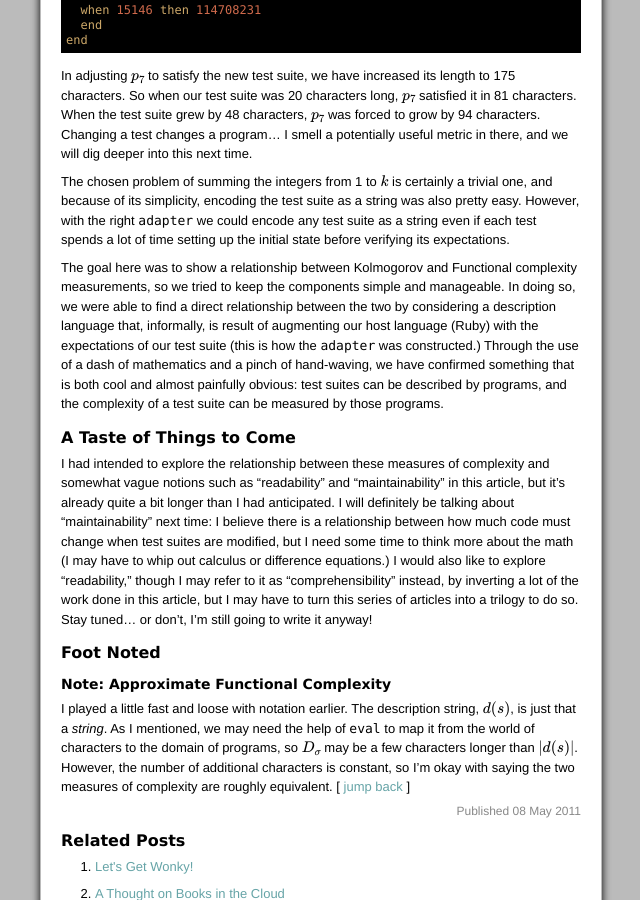
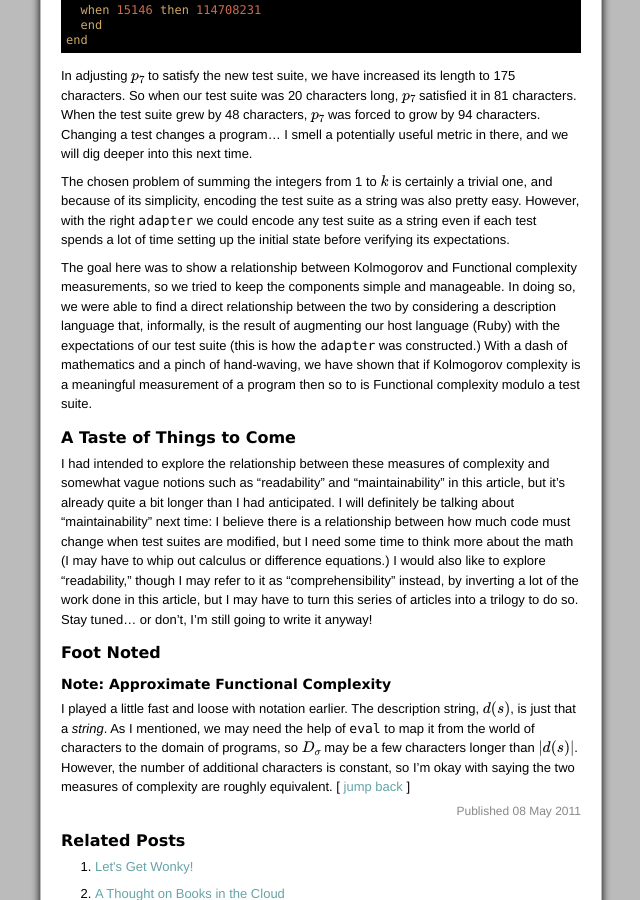
Before and after one commit to iande/mathish.com, a Jekyll site: the page built from _posts/2011-05-08-mother-functional.md, in a window 1280 px wide and 900 px high, scrolled down 6092 px. Shown: the whole window, without its empty margins (319-959 px from the left). Built offline with Jekyll 4.4.1, drawn with Linux system fonts in a browser that asks for light colours; formulas are drawn with MathJax 3; comment, search, counter and statistics services are not loaded.

Commit message:
revising bits

```diff
--- a/_posts/2011-05-08-mother-functional.md
+++ b/_posts/2011-05-08-mother-functional.md
@@ -465,13 +465,12 @@ time setting up the initial state before verifying its expectations.
 The goal here was to show a relationship between Kolmogorov and Functional
 complexity measurements, so we tried to keep the components simple and
 manageable.  In doing so, we were able to find a direct relationship between
-the two by considering a description language that, informally, is result of
-augmenting our host language (Ruby) with the expectations of our test suite
-(this is how the `adapter` was constructed.)  Through the use of a dash of
-mathematics and a pinch of hand-waving, we have confirmed something that is
-both cool and almost painfully obvious: test suites can be described
-by programs, and the complexity of a test suite can be measured by those
-programs.
+the two by considering a description language that, informally, is the result
+of augmenting our host language (Ruby) with the expectations of our test suite
+(this is how the `adapter` was constructed.)  With a dash of mathematics and
+a pinch of hand-waving, we have shown that if Kolmogorov complexity is a
+meaningful measurement of a program then so to is Functional complexity
+modulo a test suite.
 
 ### A Taste of Things to Come
 
```
